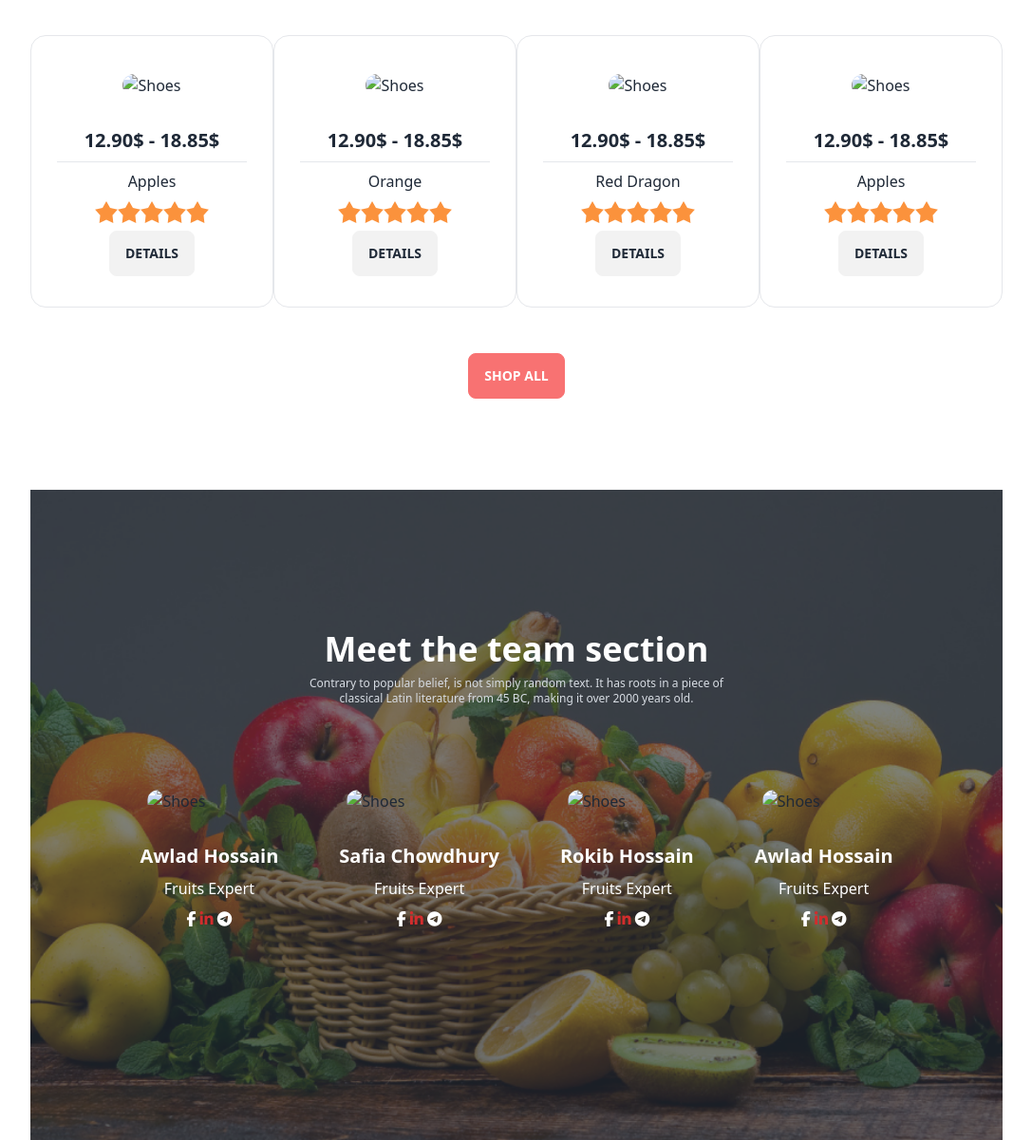
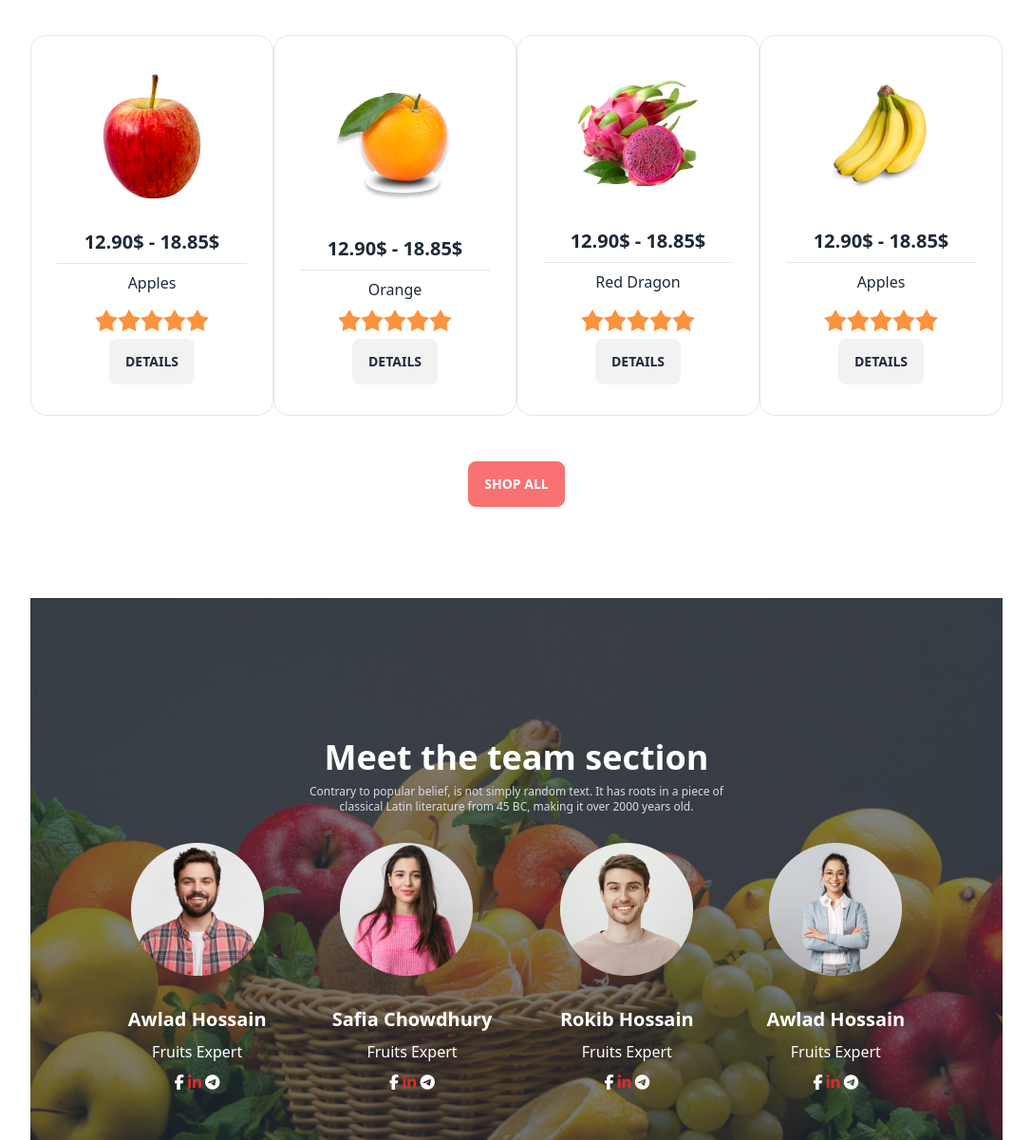
Before and after one commit to rashidadnan097/Fruits-UP, a plain HTML site: page index.html in a window 1280 px wide. Shown: the part 1031-2232 px from the top of the page at 95% size, without its empty margins (96-1183 px from the left). Drawn offline with nearby package versions, Linux system fonts and the light colour scheme; the site is published under a folder, as on GitHub Pages, so addresses that start at the root find nothing.

Commit message:
added by dod

```diff
--- a/index.html
+++ b/index.html
@@ -151,7 +151,7 @@
   <!-- first image -->
   <div class="card bg-base-100 border mt-10">
     <figure class="px-10 pt-10">
-      <img src="/images/fruit6.png" alt="Shoes" class="rounded-xl" />
+      <img src="./images/fruit6.png" alt="Shoes" class="rounded-xl" />
     </figure>
     <div class="card-body items-center text-center">
       <h2 class="card-title">12.90$ - 18.85$</h2>
@@ -173,7 +173,7 @@
       <div class="modal">
       <div class="modal-box space-y-3">
         <figure class="px-10 pt-10">
-          <img src="/images/fruit8.png" alt="Shoes" class="rounded-xl" />
+          <img src="./images/fruit8.png" alt="Shoes" class="rounded-xl" />
         </figure>
       <h3 class="text-lg font-bold">Red Dragon</h3>
        <p class="py-4">Professional employees are there for you to pick the most amazing and fresh fruits.</p>
@@ -197,7 +197,7 @@
    <!-- second image -->
    <div class="card bg-base-100 border mt-10">
     <figure class="px-10 pt-10">
-      <img src="/images/fruit7.png" alt="Shoes" class="rounded-xl" />
+      <img src="./images/fruit7.png" alt="Shoes" class="rounded-xl" />
     </figure>
     <div class="card-body items-center text-center">
       <h2 class="card-title">12.90$ - 18.85$</h2>
@@ -219,7 +219,7 @@
       <div class="modal">
       <div class="modal-box space-y-3">
         <figure class="px-10 pt-10">
-          <img src="images/fruit9.png" alt="Shoes class="rounded-xl" />
+          <img src="./images/fruit9.png" alt="Shoes class="rounded-xl" />
         </figure>
       <h3 class="text-lg font-bold">Banana</h3>
        <p class="py-4">Professional employees are there for you to pick the most amazing and fresh fruits.</p>
@@ -243,7 +243,7 @@
    <!-- third image -->
    <div class="card  bg-base-100 border mt-10">
     <figure class="px-10 pt-10">
-      <img src="/images/fruit8.png" alt="Shoes" class="rounded-xl" />
+      <img src="./images/fruit8.png" alt="Shoes" class="rounded-xl" />
     </figure>
     <div class="card-body items-center text-center">
       <h2 class="card-title">12.90$ - 18.85$</h2>
@@ -265,7 +265,7 @@
       <div class="modal">
       <div class="modal-box space-y-3">
         <figure class="px-10 pt-10">
-          <img src="/images/fruit7.png" alt="Shoes" class="rounded-xl" />
+          <img src="./images/fruit7.png" alt="Shoes" class="rounded-xl" />
         </figure>
       <h3 class="text-lg font-bold">Orange</h3>
        <p class="py-4">Professional employees are there for you to pick the most amazing and fresh fruits.</p>
@@ -289,7 +289,7 @@
    <!-- fourth image -->
    <div class="card  bg-base-100 border mt-10">
     <figure class="px-10 pt-10">
-      <img src="/images/fruit9.png" alt="Shoes" class="rounded-xl" />
+      <img src="./images/fruit9.png" alt="Shoes" class="rounded-xl" />
     </figure>
     <div class="card-body items-center text-center">
       <h2 class="card-title">12.90$ - 18.85$</h2>
@@ -311,7 +311,7 @@
       <div class="modal">
       <div class="modal-box space-y-3">
         <figure class="px-10 pt-10">
-          <img src="/images/fruit6.png" alt="Shoes" class="rounded-xl" />
+          <img src="./images/fruit6.png" alt="Shoes" class="rounded-xl" />
         </figure>
       <h3 class="text-lg font-bold">Apples</h3>
        <p class="py-4">Professional employees are there for you to pick the most amazing and fresh fruits.</p>
@@ -351,7 +351,7 @@
         <!-- this is 1st mem -->
         <div class="">
           <figure class="px-10 pt-4">
-            <img src="/images/member1.png" alt="Shoes" class="rounded-xl" />
+            <img src="./images/member1.png" alt="Shoes" class="rounded-xl" />
           </figure>
           <div class="card-body items-center text-center">
             <h2 class="card-title text-white">Awlad Hossain</h2>
@@ -366,7 +366,7 @@
          <!-- this is 2nd mem -->
          <div class="">
           <figure class="px-10 pt-4">
-            <img src="/images/member2.png" alt="Shoes" class="rounded-xl" />
+            <img src="./images/member2.png" alt="Shoes" class="rounded-xl" />
           </figure>
           <div class="card-body items-center text-center">
             <h2 class="card-title text-white">Safia Chowdhury</h2>
@@ -382,7 +382,7 @@
          <!-- this is 3rd mem -->
          <div >
           <figure class="px-10 pt-4">
-            <img src="/images/member3.png" alt="Shoes" class="rounded-xl" />
+            <img src="./images/member3.png" alt="Shoes" class="rounded-xl" />
           </figure>
           <div class="card-body items-center text-center">
             <h2 class="card-title text-white">Rokib Hossain</h2>
@@ -397,7 +397,7 @@
          <!-- this is fourth mem -->
          <div >
           <div class="px-10 pt-4">
-            <img src="/images/member4.png" alt="Shoes" class="rounded-xl" />
+            <img src="./images/member4.png" alt="Shoes" class="rounded-xl" />
           </div>
           <div class="card-body items-center text-center">
             <h2 class="card-title text-white">Awlad Hossain</h2>
```
